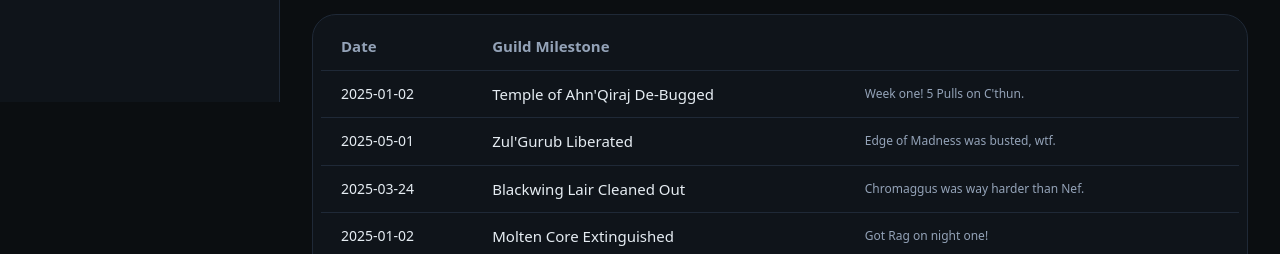
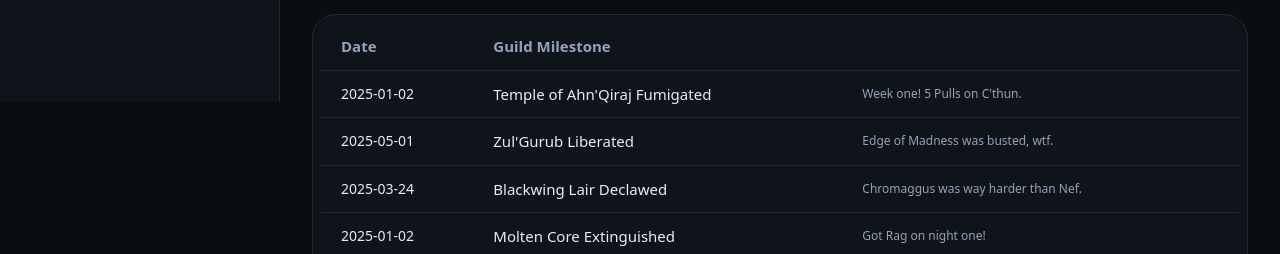
Before and after one commit to naptholomew/tempest-guild, a React (Vite) app: page / in a window 1280 px wide. Shown: the part 698-952 px from the top of the page. Built offline with nearby package versions, Linux system fonts and the light colour scheme.

Commit message:
update about

```diff
--- a/src/pages/About.tsx
+++ b/src/pages/About.tsx
@@ -92,7 +92,7 @@ export default function About() {
           <tbody>
             <tr className="border-t border-skin-base">
               <td className="py-3 pr-4 pl-5 align-middle text-sm">2025-01-02</td>
-              <td className="py-3 pr-4 align-middle">Temple of Ahn'Qiraj De-Bugged</td>
+              <td className="py-3 pr-4 align-middle">Temple of Ahn'Qiraj Fumigated</td>
               <td className="py-3 pr-5 align-middle text-xs text-skin-muted">Week one! 5 Pulls on C'thun.</td>
             </tr>
             <tr className="border-t border-skin-base">
@@ -102,7 +102,7 @@ export default function About() {
             </tr>
             <tr className="border-t border-skin-base">
               <td className="py-3 pr-4 pl-5 align-middle text-sm">2025-03-24</td>
-              <td className="py-3 pr-4 align-middle">Blackwing Lair Cleaned Out</td>
+              <td className="py-3 pr-4 align-middle">Blackwing Lair Declawed</td>
               <td className="py-3 pr-5 align-middle text-xs text-skin-muted">Chromaggus was way harder than Nef.</td>
             </tr>
             <tr className="border-t border-skin-base">
```
